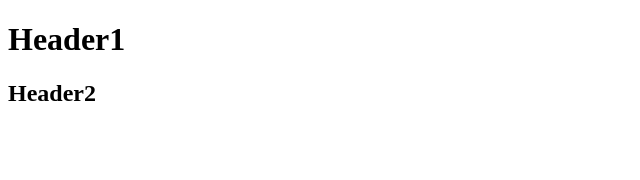
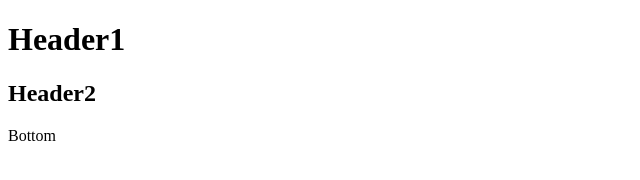
Before and after one commit to d22samma/Practise, a plain HTML site: page Index.html in a window 1280 px wide. Shown: the full height of the page, 0-640 px from the left. Drawn offline with Linux system fonts and the light colour scheme.

Commit message:
Update Index.html
Footer added

```diff
--- a/Index.html
+++ b/Index.html
@@ -13,7 +13,9 @@
         <h2>Header2</h2>
     </main>
     <footer>
-
+        <div>
+            <p>Bottom</p>
+        </div>
     </footer>
 </body>
 </html>
```
